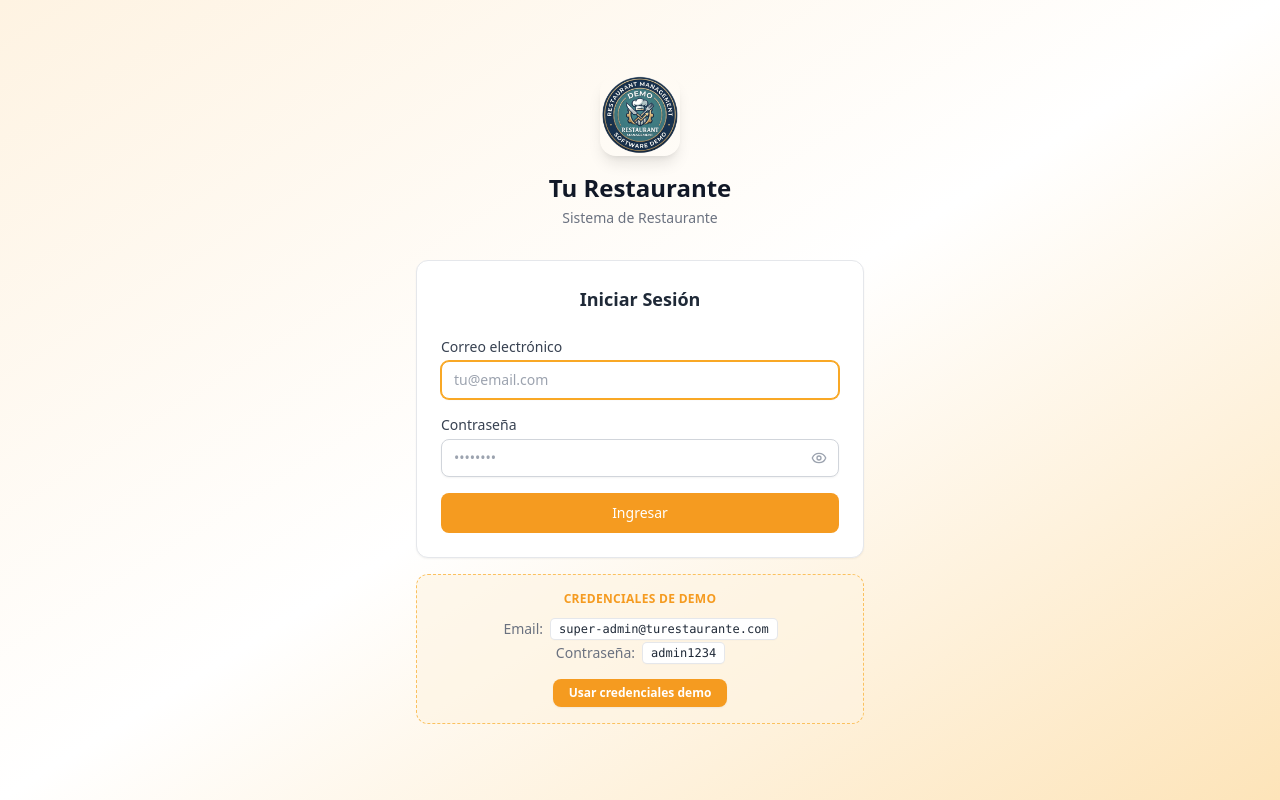
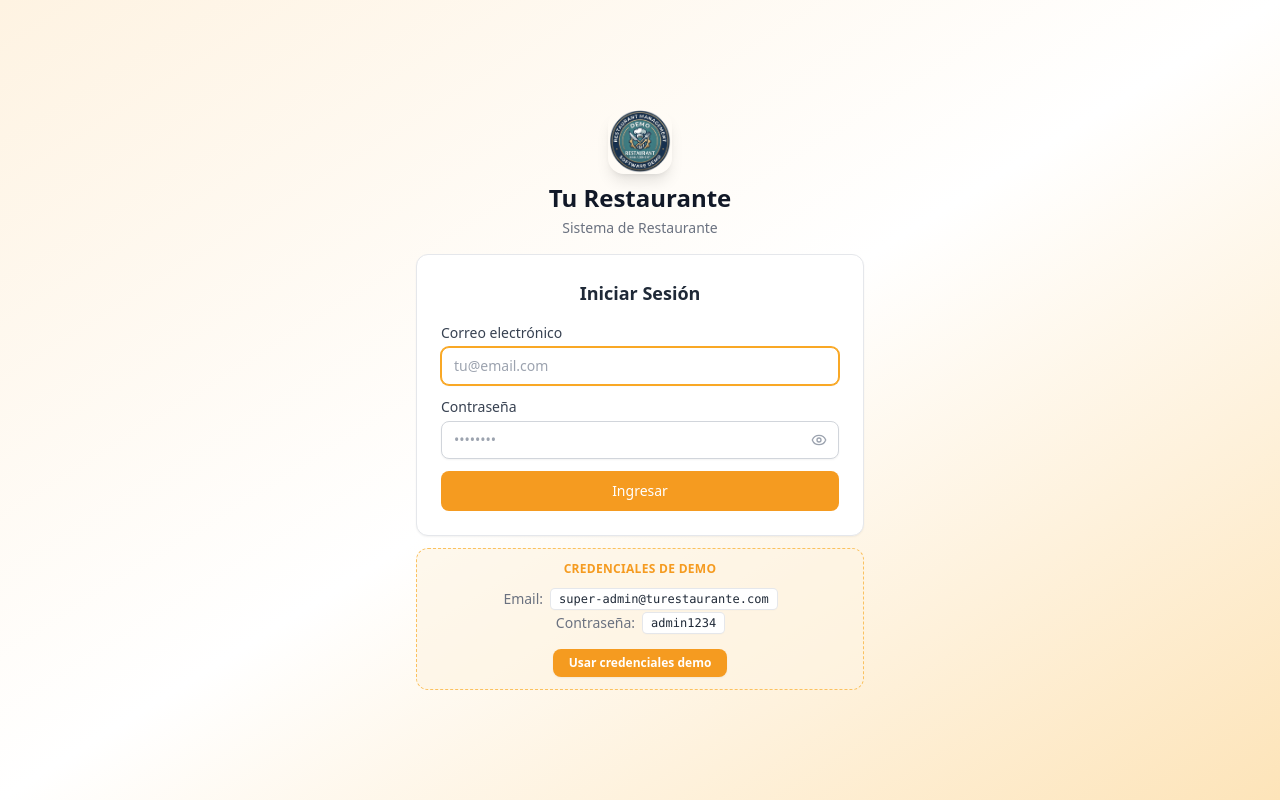
Before and after one commit to jdtm01-arch/restaurant-web, a React (Vite) app: page /login in a window 1280 px wide. Built offline with nearby package versions, Linux system fonts and the light colour scheme; no server answers.

Commit message:
ajust credentials

```diff
--- a/src/index.css
+++ b/src/index.css
@@ -189,10 +189,10 @@
     @apply w-full max-w-md;
   }
   .login-page__brand {
-    @apply mb-8 text-center;
+    @apply mb-4 text-center;
   }
   .login-page__logo {
-    @apply mx-auto mb-4 h-20 w-20 rounded-2xl object-contain shadow-lg;
+    @apply mx-auto mb-2 h-16 w-16 rounded-2xl object-contain shadow-lg;
   }
   .login-page__title {
     @apply text-2xl font-bold text-gray-900;
@@ -201,10 +201,10 @@
     @apply mt-1 text-sm text-gray-500;
   }
   .login-page__heading {
-    @apply mb-6 text-center text-lg font-semibold text-gray-800;
+    @apply mb-4 text-center text-lg font-semibold text-gray-800;
   }
   .login-page__form {
-    @apply space-y-4;
+    @apply space-y-3;
   }
   .login-page__password-wrapper {
     @apply relative;
@@ -216,7 +216,7 @@
     @apply btn-primary w-full justify-center py-2.5;
   }
   .login-page__demo {
-    @apply mt-4 rounded-xl border border-dashed border-primary-300 bg-primary-50/60 px-5 py-4 text-center;
+    @apply mt-3 rounded-xl border border-dashed border-primary-300 bg-primary-50/60 px-4 py-3 text-center;
   }
   .login-page__demo-title {
     @apply mb-3 text-xs font-semibold uppercase tracking-wide text-primary-600;
```
